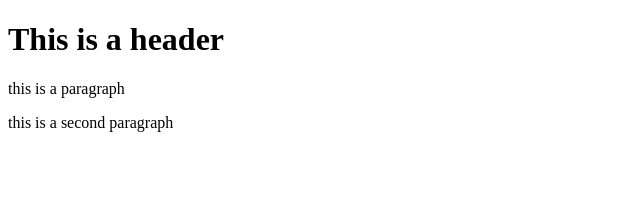
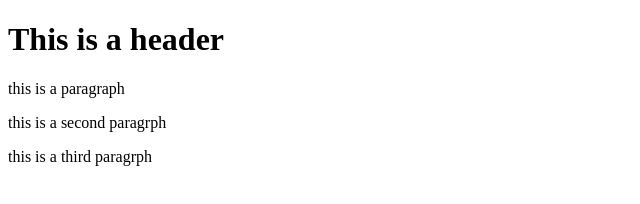
Before and after one commit to VanillaSkyLove/git-test, a website: page index.html in a window 1280 px wide. Shown: the whole page, without its empty margins (0-640 px from the left). Drawn offline with Linux system fonts and the light colour scheme.

Commit message:
fourth commit

```diff
--- a/index.html
+++ b/index.html
@@ -5,8 +5,9 @@
     <title>Title</title>
 </head>
 <body>
-<h1>This is a header</h1>
-<p>this is a paragraph</p>
-<p>this is a second paragraph</p>
+    <h1>This is a header</h1>
+    <p>this is a paragraph</p>
+    <p>this is a second paragrph</p>
+    <p>this is a third paragrph</p>
 </body>
 </html>
```
Also changed, not shown: package.json (added, +24 -0 lines), 1 other file.
